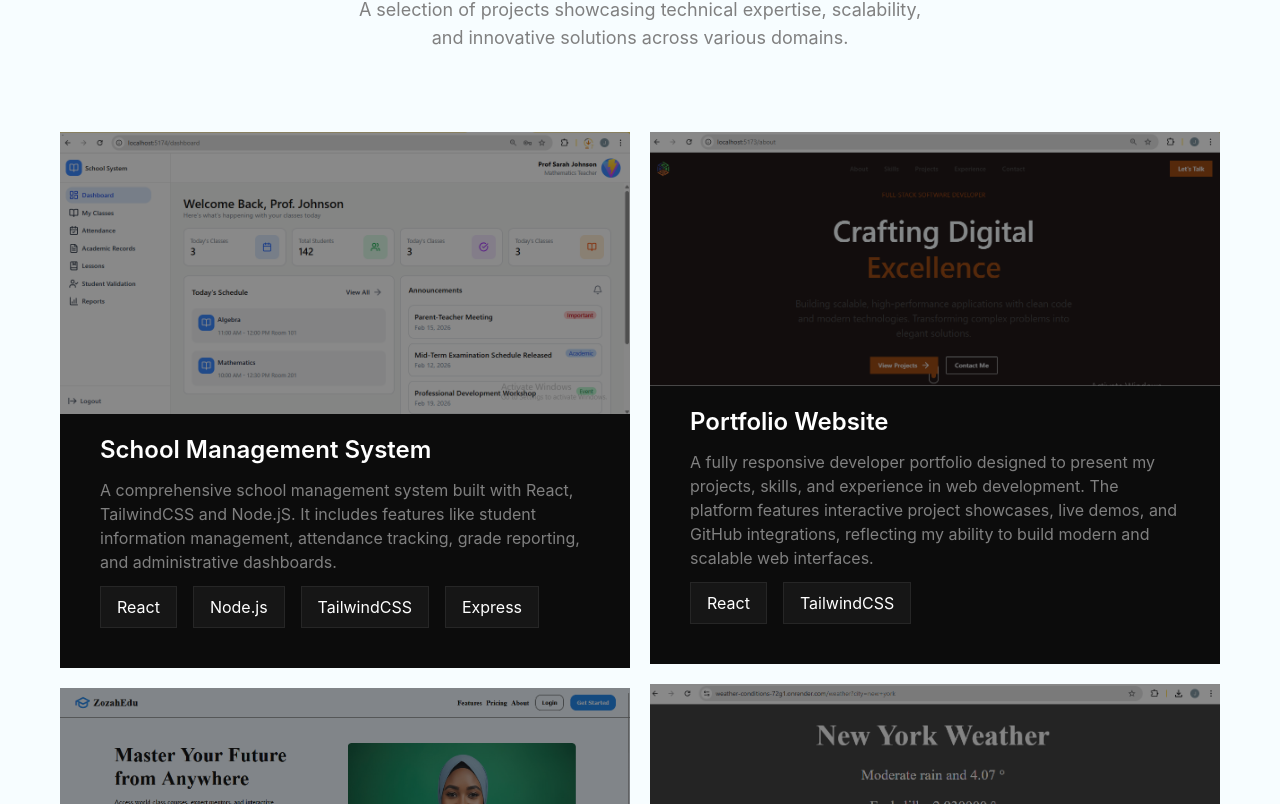
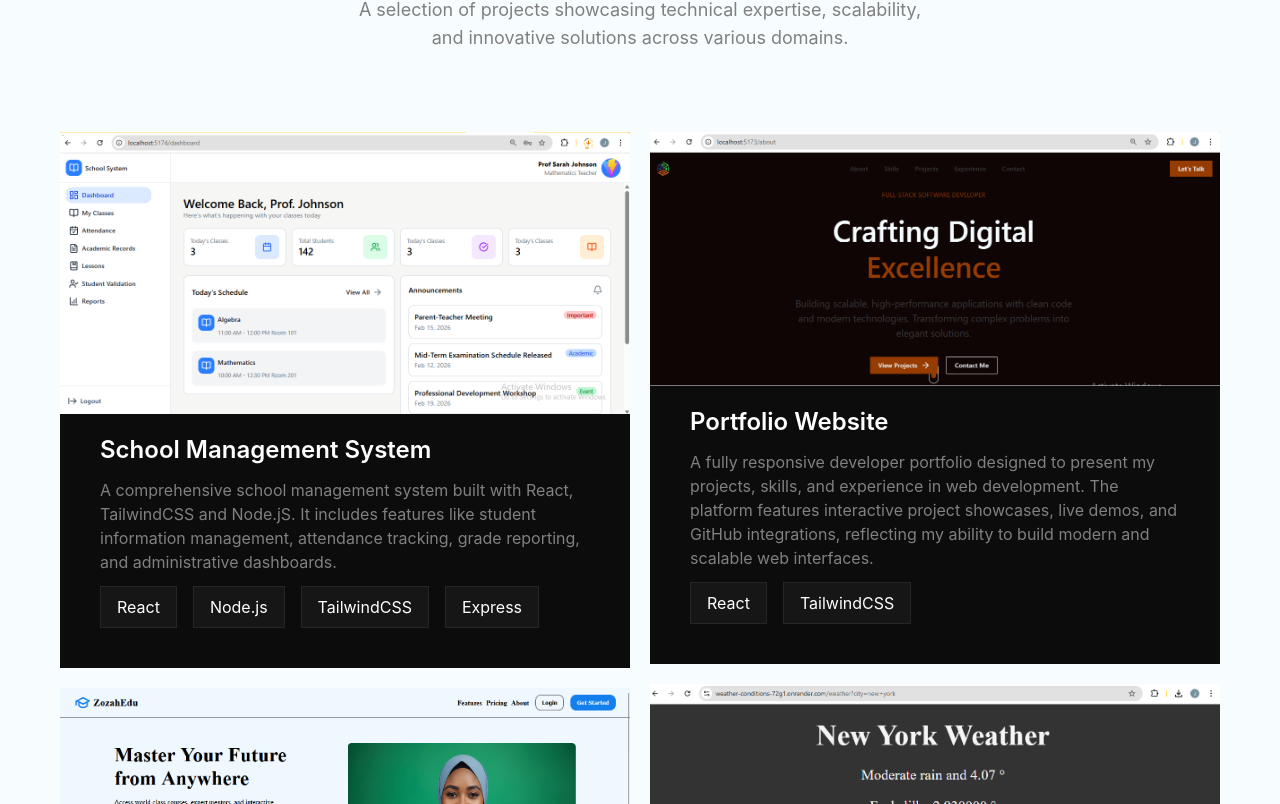
Before and after one commit to onimisijinadu/BlockSage, a React (Vite) app: page / in a window 1280 px wide. Shown: the part 3116-3920 px from the top of the page. Built offline with nearby package versions, Linux system fonts and the light colour scheme.

Commit message:
updated the projects card and the navbar button

```diff
--- a/src/components/ProjectCard.jsx
+++ b/src/components/ProjectCard.jsx
@@ -1,13 +1,13 @@
-import { useState } from 'react';
+import { useState } from "react";
 
-import {
-  ArrowUpRightFromSquare,
-  Github,
-} from 'lucide-react';
+import { ArrowUpRightFromSquare, Github } from "lucide-react";
 
-import { Button } from '../components/Button';
-import { Card } from '../components/card';
-import { ActiveProjects } from '../data/data';
+import { Button } from "../components/Button";
+import { Card } from "../components/card";
+
+import { motion } from "framer-motion";
+
+import { ActiveProjects } from "../data/data";
 
 export const ProjectCard = () => {
   const [showAll, setShowAll] = useState(false);
@@ -24,18 +24,26 @@ export const ProjectCard = () => {
     <>
       <div className="columns-1 sm:columns-2 gap-5 text-white">
         {showAllProject.map((project) => (
-          <div className="mb-5 break-inside-avoid">
+          <motion.div
+            key={project.id}
+            className="mb-5 break-inside-avoid"
+            initial={{ y: 100, opacity: 0, scale: 0.96 }}
+            whileInView={{ y: 0, opacity: 1, scale: 1 }}
+            transition={{ duration: 0.6 }}
+            // viewport={{once: true}}
+          >
             <Card
               padding="p-0"
               gaps="gap-0"
               children={
                 <div className="h-fit">
                   <div className="flex w-full relative bg-trans group overflow-hidden">
-                    {!imgLoaded && (
-                      <div className="absolute inset-0 bg-dark animate-pulse"></div>
+                    {imgLoaded && (
+                      <div className="absolute inset-0 bg-dark"></div>
                     )}
                     <img
                       src={project.image}
+                      alt={project.title}
                       className="w-full h-full object-cover"
                       loading="lazy"
                       onError={(e) => {
@@ -78,7 +86,7 @@ export const ProjectCard = () => {
                 </div>
               }
             />
-          </div>
+          </motion.div>
         ))}
       </div>
       <Button
--- a/src/components/card.jsx
+++ b/src/components/card.jsx
@@ -1,18 +1,11 @@
-import {motion} from "framer-motion";
-
-
 export const Card = ({ children, padding, gaps }) => {
   return (
     <>
-      <motion.div
-      className={`flex flex-col ${gaps? "":"gap-7 "}${padding? "":"py-9 px-7 "} bg-primarydark hover:border-2 hover:border-brown cursor-pointer`}
-      initial={{y:100, opacity:0, scale:0.96}}
-      whileInView={{y:0, opacity:1, scale:1}}
-      transition={{duration: 0.6}}
-      // viewport={{once: true}}
+      <div
+        className={`flex flex-col ${gaps ? "" : "gap-7 "}${padding ? "" : "py-9 px-7 "} bg-primarydark hover:border-2 hover:border-brown cursor-pointer`}
       >
         {children}
-      </motion.div>
+      </div>
     </>
   );
 };
--- a/src/section/NavBar.jsx
+++ b/src/section/NavBar.jsx
@@ -61,10 +61,11 @@ export const NavBar = () => {
             href="https://wa.me/2348116394666?text=Hello%20I%20saw%20your%20portfolio"
             target="_blank"
             rel="noopener noreferrer"
+            className="w-full"
           >
             <Button
               text={"Let's Talk"}
-              className={`bg-brown hover:bg-bhove cursor-pointer text-gray-200 px-5 py-2 font-semibold w-fit`}
+              className={`bg-brown hover:bg-bhove cursor-pointer text-gray-200 px-5 py-2 font-semibold w-full`}
             />
           </a>
         </div>
```
